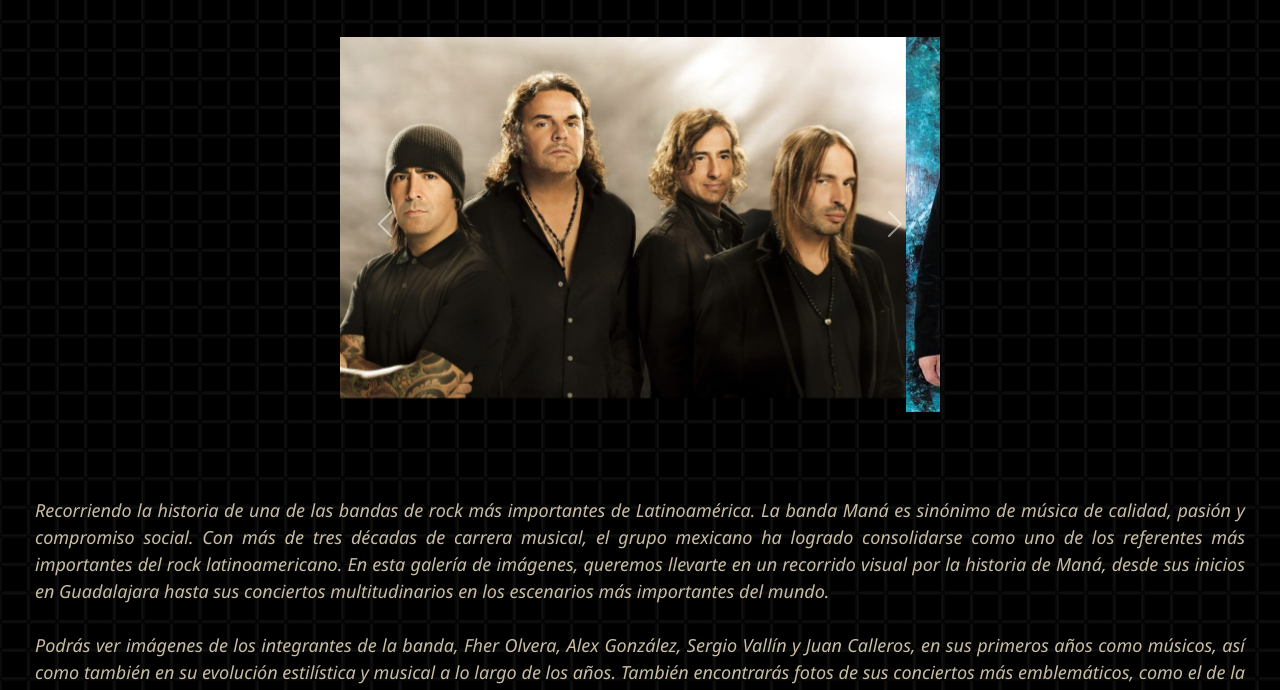
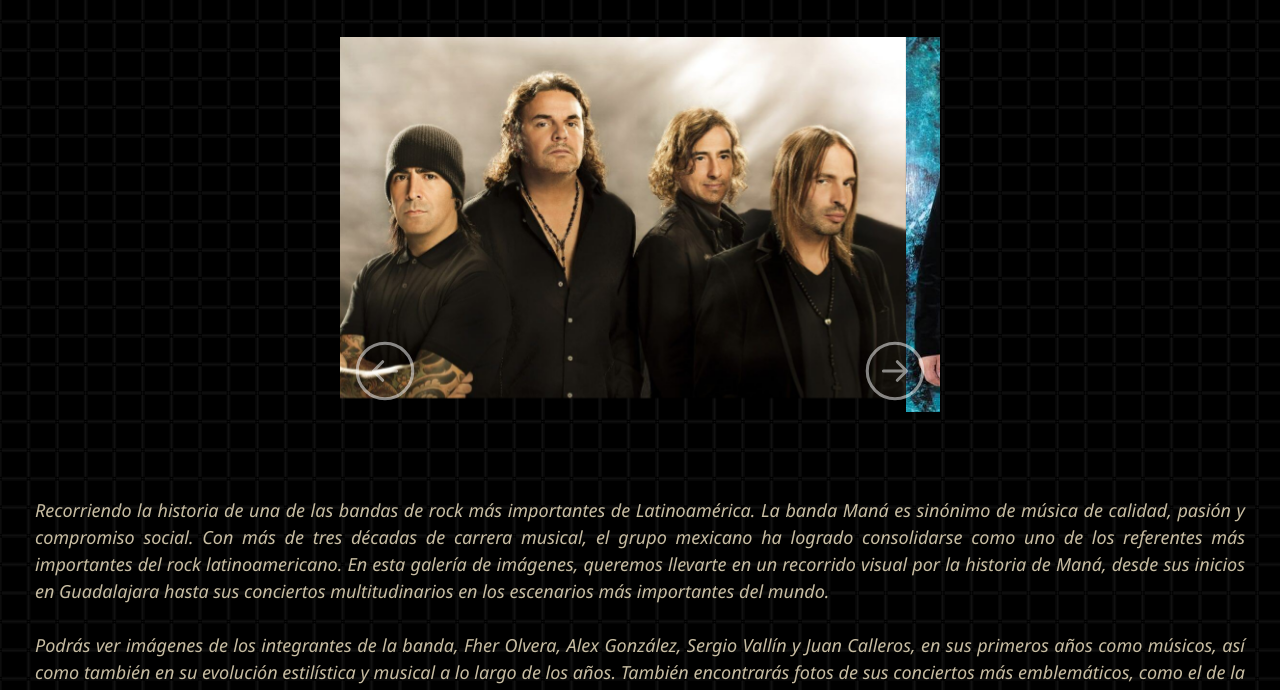
Before and after one commit to Magyver1/Proyecto-Mana, a website: page pages/galeria.html in a window 1280 px wide. Shown: the part 407-1097 px from the top of the page. Drawn offline with nearby package versions, Linux system fonts and the light colour scheme.

Commit message:
ajuste boton galeria

```diff
--- a/pages/galeria.html
+++ b/pages/galeria.html
@@ -75,40 +75,58 @@
             <div id="carouselExampleControls" class="carousel slide img-galeria" data-bs-ride="carousel">
                 <div class="carousel-inner">
                     <div class="carousel-item active">
-                        <img src="../image/galeria/img1.jpeg" class="d-block img-fluid" alt="Foto Grupo Maná en México, entrevista Jalisco">
+                        <img src="../image/galeria/img1.jpeg" class="d-block img-fluid"
+                            alt="Foto Grupo Maná en México, entrevista Jalisco">
                     </div>
                     <div class="carousel-item">
-                        <img src="../image/galeria/img4.jpeg" class="d-block img-fluid" alt="Lanzamiento de disco Maná Sueños Liquidos">
+                        <img src="../image/galeria/img4.jpeg" class="d-block img-fluid"
+                            alt="Lanzamiento de disco Maná Sueños Liquidos">
                     </div>
                     <div class="carousel-item">
-                        <img src="../image/galeria/img5.jpeg" class="d-block img-fluid" alt="Premios Grammy, Grupo Maná sonriendo">
+                        <img src="../image/galeria/img5.jpeg" class="d-block img-fluid"
+                            alt="Premios Grammy, Grupo Maná sonriendo">
                     </div>
                     <div class="carousel-item">
-                        <img src="../image/galeria/img6.jpeg" class="d-block img-fluid" alt="Lanzamiento de disco, Donde jugaran los niños">
+                        <img src="../image/galeria/img6.jpeg" class="d-block img-fluid"
+                            alt="Lanzamiento de disco, Donde jugaran los niños">
                     </div>
                     <div class="carousel-item">
-                        <img src="../image/galeria/img7.jpeg" class="d-block img-fluid" alt="Premios Grammy, Grupo Maná serios">
+                        <img src="../image/galeria/img7.jpeg" class="d-block img-fluid"
+                            alt="Premios Grammy, Grupo Maná serios">
                     </div>
                     <div class="carousel-item">
-                        <img src="../image/galeria/img8.jpg" class="d-block img-fluid" alt="Concierto Maná, Amar es combatir">
+                        <img src="../image/galeria/img8.jpg" class="d-block img-fluid"
+                            alt="Concierto Maná, Amar es combatir">
                     </div>
                     <div class="carousel-item">
-                        <img src="../image/galeria/img9.jpeg" class="d-block img-fluid" alt="Plaza de toros México, Concierto de Grupo Maná">
+                        <img src="../image/galeria/img9.jpeg" class="d-block img-fluid"
+                            alt="Plaza de toros México, Concierto de Grupo Maná">
                     </div>
                     <div class="carousel-item">
-                        <img src="../image/galeria/img10.jpg" class="d-block img-fluid" alt="Concierto en Viña del Mar, Grupo Maná">
+                        <img src="../image/galeria/img10.jpg" class="d-block img-fluid"
+                            alt="Concierto en Viña del Mar, Grupo Maná">
                     </div>
                 </div>
-                <button class="carousel-control-prev" type="button" data-bs-target="#carouselExampleControls"
+                <button class="carousel-control-prev btn-sm d-flex align-items-end" type="button" data-bs-target="#carouselExampleControls"
                     data-bs-slide="prev">
-                    <span class="carousel-control-prev-icon" aria-hidden="true"></span>
+                    <svg xmlns="http://www.w3.org/2000/svg" fill="none" viewBox="0 0 24 24" stroke-width="1"
+                        stroke="currentColor" class="w-6 h-6">
+                        <path stroke-linecap="round" stroke-linejoin="round"
+                            d="M11.25 9l-3 3m0 0l3 3m-3-3h7.5M21 12a9 9 0 11-18 0 9 9 0 0118 0z" />
+                    </svg>
                     <span class="visually-hidden">Anterior</span>
                 </button>
-                <button class="carousel-control-next" type="button" data-bs-target="#carouselExampleControls"
+
+                <button class="carousel-control-next btn-sm d-flex align-items-end" type="button" data-bs-target="#carouselExampleControls"
                     data-bs-slide="next">
-                    <span class="carousel-control-next-icon" aria-hidden="true"></span>
+                    <svg xmlns="http://www.w3.org/2000/svg" fill="none" viewBox="0 0 24 24" stroke-width="1"
+                        stroke="currentColor" class="w-6 h-6">
+                        <path stroke-linecap="round" stroke-linejoin="round"
+                            d="M12.75 15l3-3m0 0l-3-3m3 3h-7.5M21 12a9 9 0 11-18 0 9 9 0 0118 0z" />
+                    </svg>
                     <span class="visually-hidden">Siguiente</span>
                 </button>
+
             </div>
         </figure>
         <div>
--- a/scss/pages/_galeria.scss
+++ b/scss/pages/_galeria.scss
@@ -22,3 +22,10 @@
     font-weight: 500;
     text-align: justify;
 }
+
+// ----- boton ----- //
+
+.btn-sm {
+    font-size: 0.875rem;
+    padding: 0.25rem 0.5rem;
+  }
```
Also changed, not shown: css/style.css, 1 other file.
